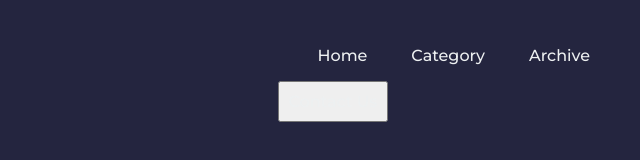
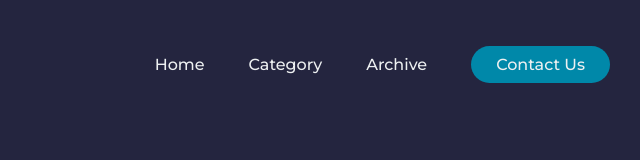
Before and after one commit to ConnerMcCabe/JS-Blogger, a plain HTML site: page index.html in a window 1280 px wide. Shown: the whole page, without its empty margins (640-1280 px from the left). Drawn offline with Linux system fonts and the light colour scheme; files whose address does not match are found by name.

Commit message:
finish navbar style

```diff
--- a/index.html
+++ b/index.html
@@ -18,9 +18,9 @@
                     <li><a href="">Home</a></li>
                     <li><a href="">Category</a></li>
                     <li><a href="">Archive</a></li>
+                    <a href=""><button>Contact Us</button></a>
                 </ul>
             </nav>
-            <a href=""><button>Contact Us</button></a>
         </div>
     </header>
 <!-- title -->
--- a/styles.css
+++ b/styles.css
@@ -32,11 +32,26 @@ header {
   padding: 0px 20px;
 }
 
-.nav-links li:hover {
+.nav-links li a {
+  transition: all 0.3s ease;
+}
+
+.nav-links li a:hover {
   color: #0088a9;
 }
 
 button {
   margin-left: 20px;
-  padding: 9px
+  padding: 9px 25px;
+  background-color: #0088a9;
+  border: none;
+  border-radius: 50px;
+  cursor: pointer;
+  transition: all 0.3s ease 0s;
 }
+
+button:hover {
+  background-color: #24253f;
+  font-weight: 700;
+  font-size: 25px;
+}
```
